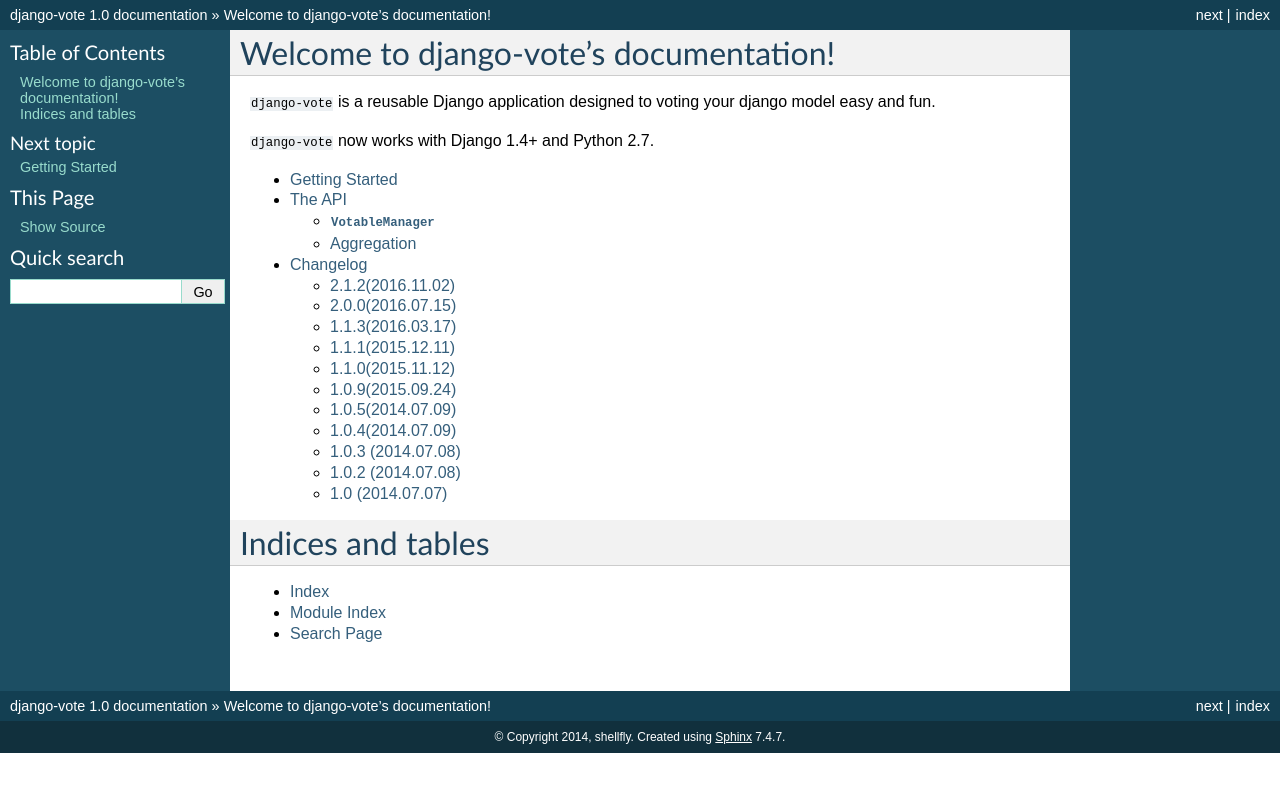
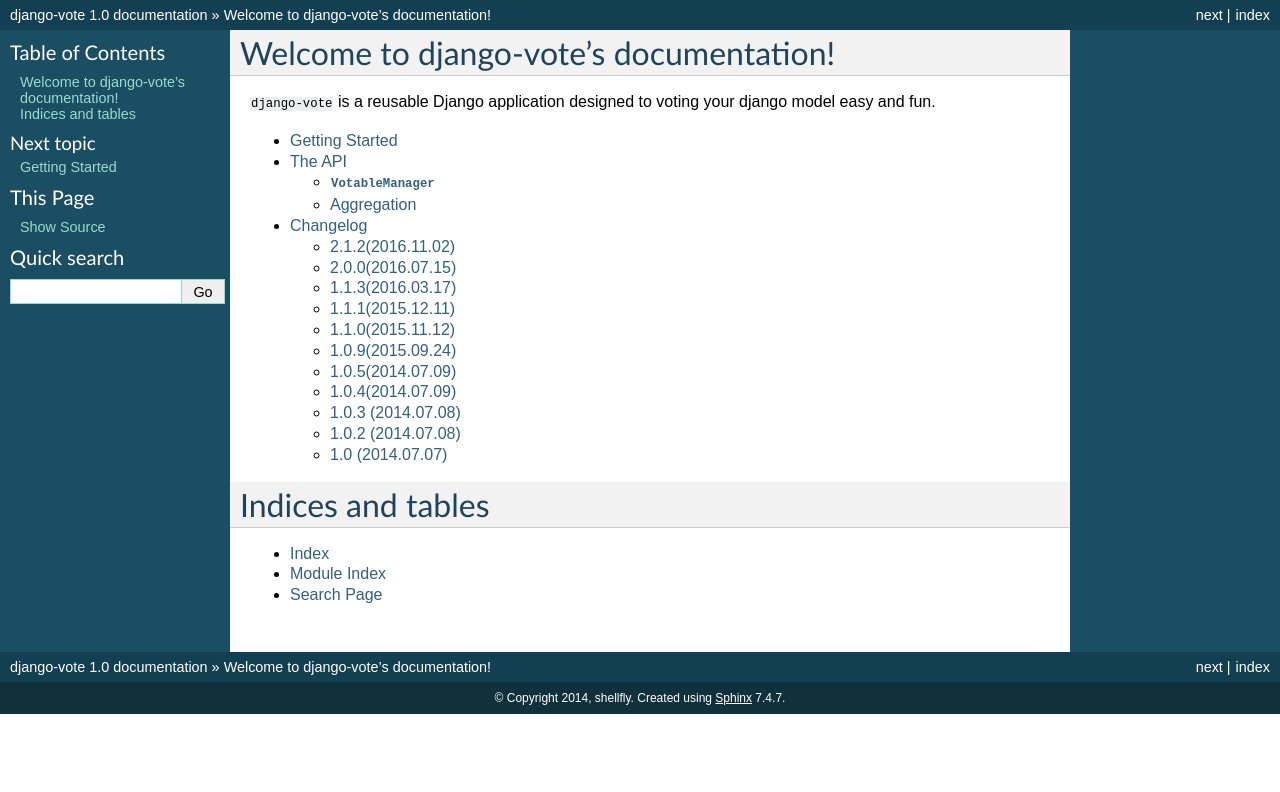
Before and after one commit to shellfly/django-vote, a Sphinx documentation site: the page built from docs/index.rst, in a window 1280 px wide. Shown: the top 792 px of the page. Built offline with Sphinx 7.4.7, drawn with Linux system fonts in a browser that asks for light colours.

Commit message:
update docs

```diff
--- a/docs/index.rst
+++ b/docs/index.rst
@@ -7,8 +7,6 @@
 =======================================
 
 ``django-vote`` is a reusable Django application designed to voting your django model easy and fun.
-
-``django-vote`` now works with Django 1.4+ and Python 2.7.
 
 .. toctree::
    :maxdepth: 2
```
